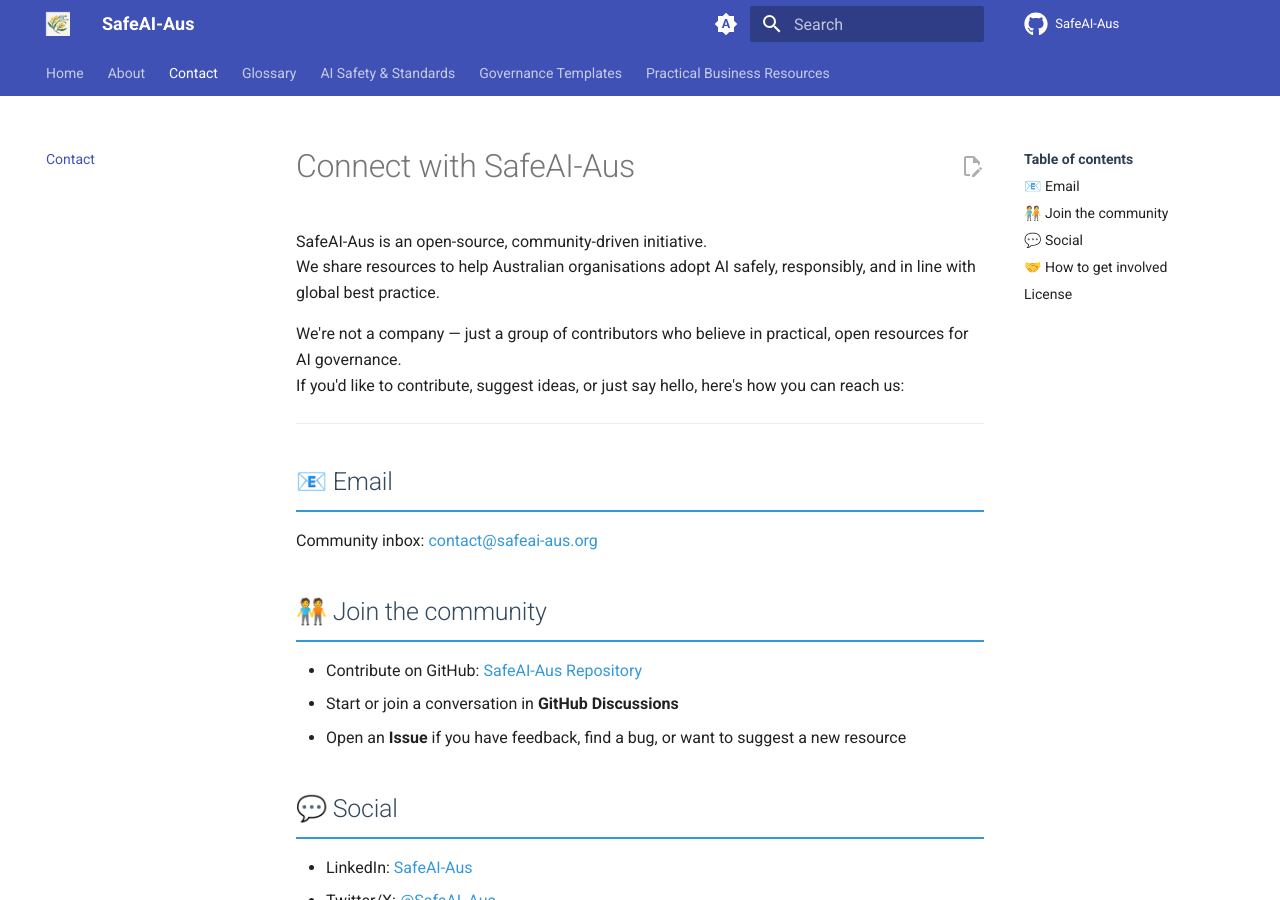
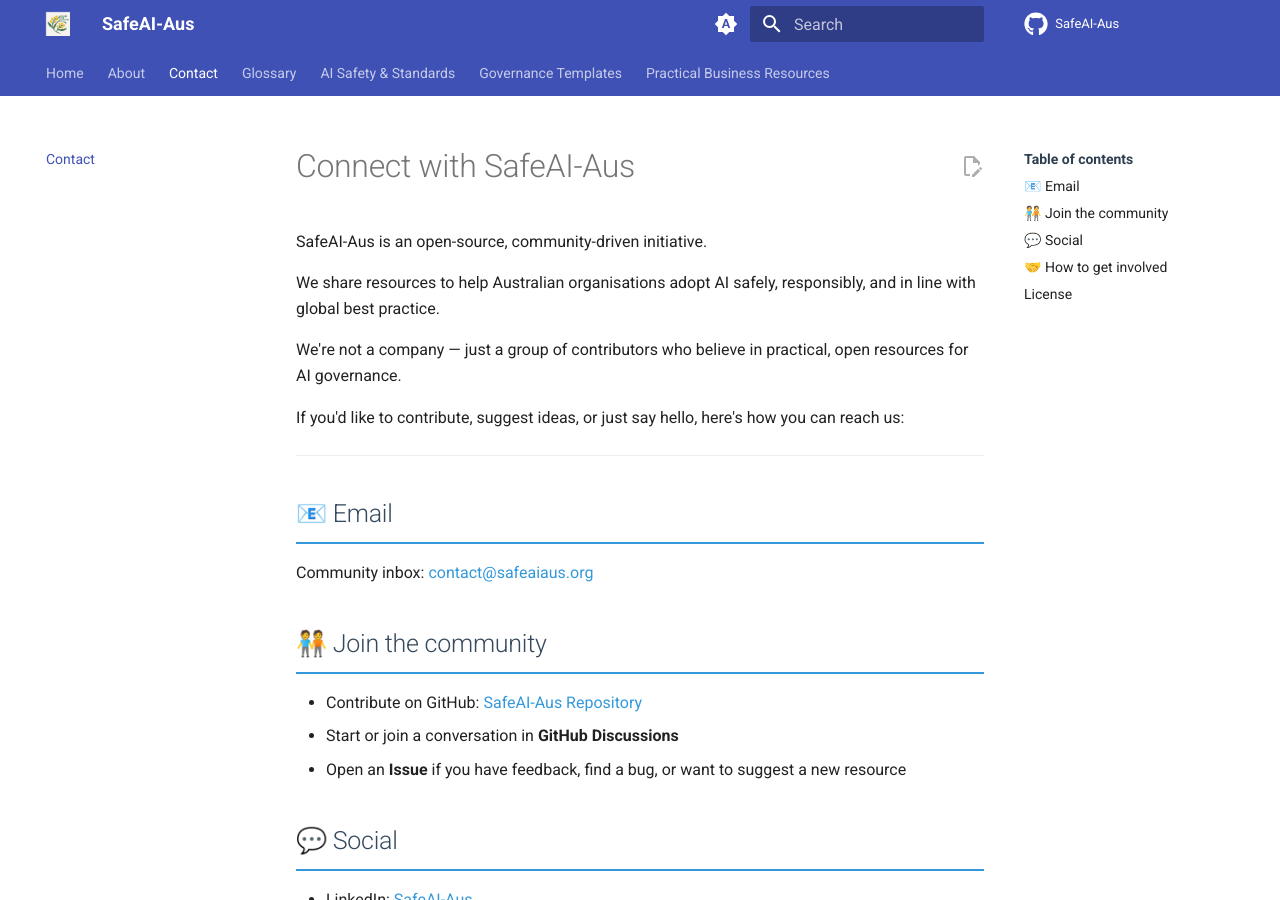
Before and after one commit to safeai-aus/safeai-aus.github.io, an MkDocs documentation site: the page built from docs/contact.md, in a window 1280 px wide and 900 px high. Built offline with MkDocs 1.6.1 and Material for MkDocs 9.7.7, drawn with Linux system fonts in a browser that asks for light colours; comment, search, counter and statistics services are not loaded.

Commit message:
Update contact page with latest changes

```diff
--- a/docs/contact.md
+++ b/docs/contact.md
@@ -20,15 +20,17 @@
 # Connect with SafeAI-Aus
 
 SafeAI-Aus is an open-source, community-driven initiative.
+
 We share resources to help Australian organisations adopt AI safely, responsibly, and in line with global best practice.
 
 We're not a company — just a group of contributors who believe in practical, open resources for AI governance.
+
 If you'd like to contribute, suggest ideas, or just say hello, here's how you can reach us:
 
 ---
 
 ## 📧 Email
-Community inbox: [contact@safeai-aus.org](mailto:contact@safeai-aus.org)
+Community inbox: [contact@safeaiaus.org](mailto:contact@safeaiaus.org)
 
 ## 🧑‍🤝‍🧑 Join the community
 - Contribute on GitHub: [SafeAI-Aus Repository](https://github.com/safeai-aus/safeai-aus.github.io)
```
